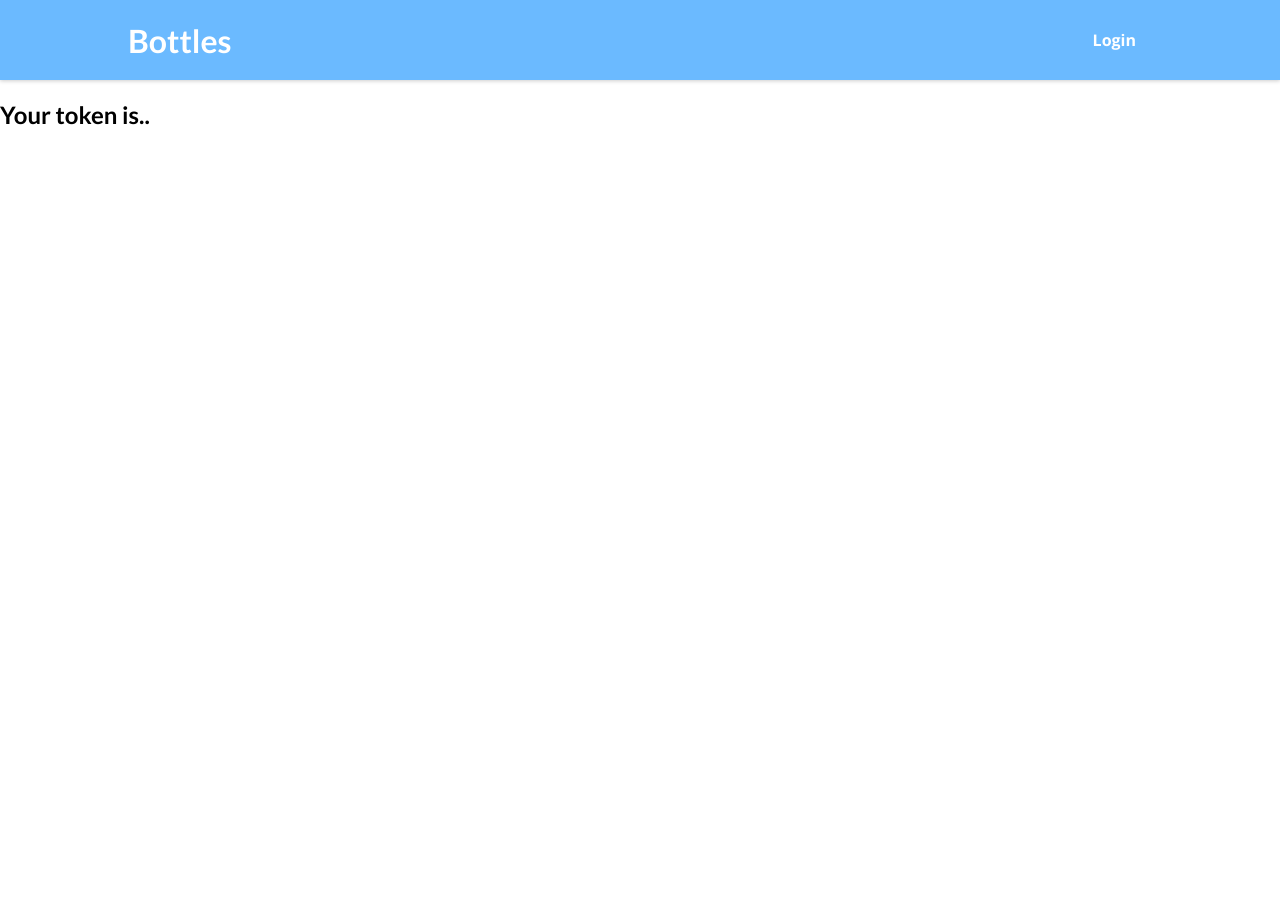
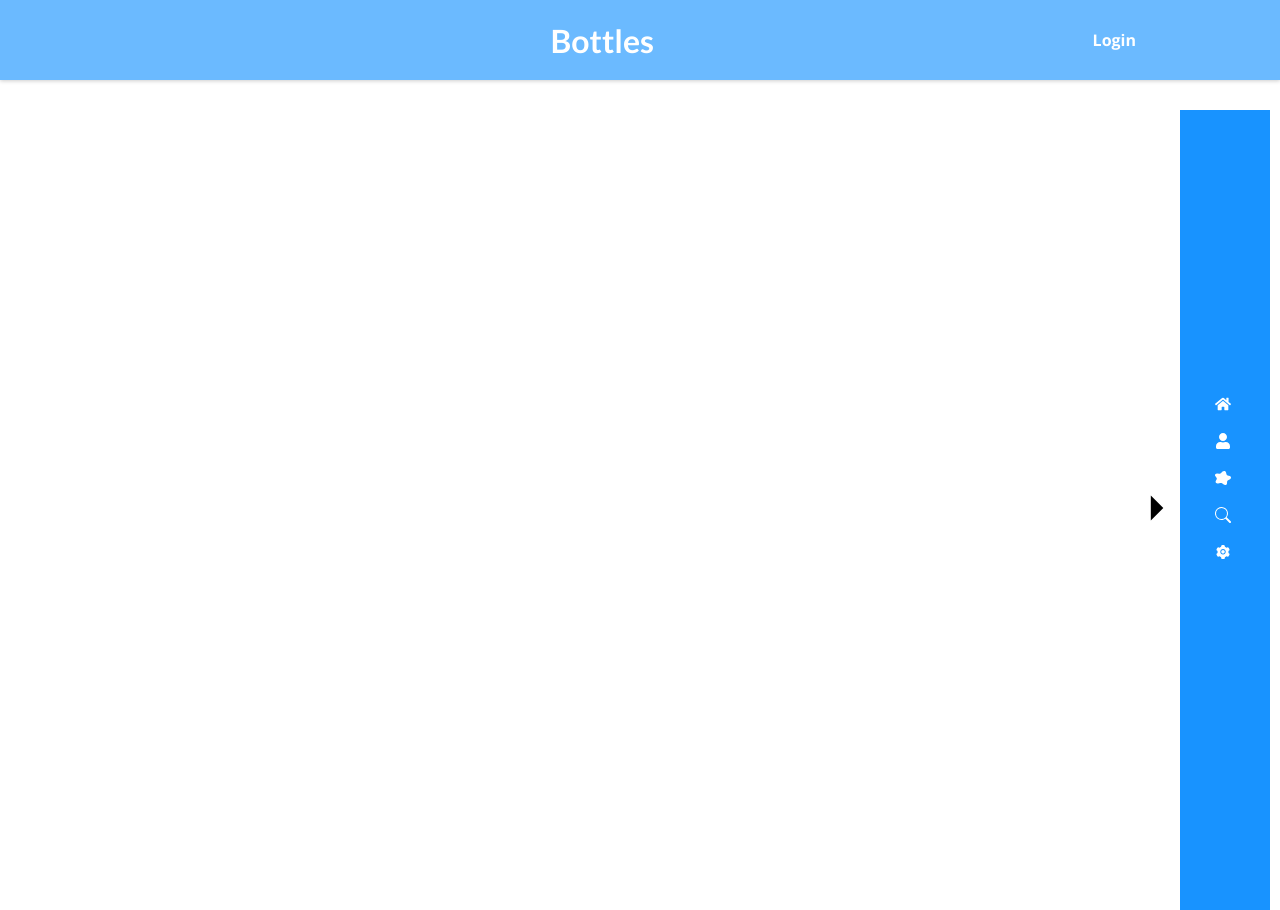
Before and after one commit to WangJongwook/Bottles_FE_DeskTop, a React (Create React App) app: page /loginCompletePage in a window 1280 px wide. Before the commit the page ends 800 px from the top, so only its background shows below. Built offline with nearby package versions, Linux system fonts and the light colour scheme.

Commit message:
feat(router): update to use sidenevbar

```diff
--- a/package.json
+++ b/package.json
@@ -6,9 +6,11 @@
     "@testing-library/jest-dom": "^5.11.6",
     "@testing-library/react": "^11.2.2",
     "@testing-library/user-event": "^12.5.0",
+    "framer-motion": "^4.1.17",
     "react": "^18.0.0",
     "react-dom": "^18.0.0",
-    "react-router-dom": "^5.2.0",
+    "react-icons": "^4.7.1",
+    "react-router-dom": "^5.3.4",
     "react-scripts": "4.0.1",
     "web-vitals": "^0.2.4"
   },
--- /dev/null
+++ b/src/App.css
@@ -0,0 +1,119 @@
+* {
+  margin: 0;
+  padding: 0;
+  box-sizing: border-box;
+}
+a{
+  margin: auto;
+}
+.big-container {
+  display: flex;
+  float: right;
+}
+.main-container {
+  float: right;
+
+}
+main {
+  padding: 10px;
+}
+
+.title {
+  font-size: 3rem;
+  display: grid;
+  place-items: center;
+}
+
+/* Sidebar */
+.sidebar {
+  background: #1893ff;
+  color: white;
+  height: 100vh;
+  overflow-y: auto;
+  width:100px;
+
+}
+
+.top_section {
+  width:50px;
+  display: flex;
+  align-items: center;
+  justify-content: space-between;
+}
+.logo {
+  font-size: 18px;
+  line-height: 0;
+}
+.bars {
+  width: 30px;
+}
+.hide {
+  display: none;
+}
+
+.search {
+  display: flex;
+  align-items: center;
+  margin: 10px 0;
+  height: 30px;
+  padding: 10px;
+}
+.search input {
+  border: none;
+  margin-left: 10px;
+  border-radius: 5px;
+  background: rgb(238, 238, 238);
+
+  color: white;
+}
+
+.routes {
+  margin-top: 280px;
+  display: flex;
+  flex-direction: column;
+  gap: 5px;
+}
+.link {
+  display: flex;
+  color: white;
+  gap: 10px;
+  padding: 5px 10px;
+  border-right: 4px solid transparent;
+  transition: 0.2s cubic-bezier(0.6, -0.28, 0.735, 0.045);
+}
+.link:hover {
+  border-right: 4px solid white;
+  background: rgb(45, 51, 89);
+  transition: 0.2s cubic-bezier(0.6, -0.28, 0.735, 0.045);
+}
+.active {
+
+  border-right: 4px solid white;
+  background: rgb(45, 51,s 89);
+}
+.link_text {
+  white-space: nowrap;
+  font-size: 15px;
+}
+
+.menu {
+  display: flex;
+  color: white;
+
+  padding: 5px 10px;
+  border-right: 4px solid transparent;
+  transition: 0.2s cubic-bezier(0.6, -0.28, 0.735, 0.045);
+  justify-content: space-between;
+}
+.menu_item {
+  display: flex;
+  gap: 10px;
+}
+.menu_container {
+  display: flex;
+  flex-direction: column;
+}
+.menu_container .link {
+  padding-left: 20px;
+  border-bottom: #fff 0.5px solid;
+}
--- a/src/App.js
+++ b/src/App.js
@@ -1,30 +1,49 @@
-import { Switch, Route } from 'react-router-dom';
+import { Switch } from "react-router-dom";
+import { BrowserRouter as Router, Route} from "react-router-dom";
+import "./App.css";
 
-import Layout from './components/Layout/Layout';
-import UserProfile from './components/Profile/UserProfile';
-import AuthPage from './pages/AuthPage';
-import HomePage from './pages/HomePage';
-import LoginCompletePage from './pages/LoginCompletePage';
+import Layout from "./components/Layout/Layout";
+import UserProfile from "./components/Profile/UserProfile";
+import SideBar from "./components/SideBar/SideBar";
+import AuthPage from "./pages/AuthPage";
+import HomePage from "./pages/HomePage";
+import LoginCompletePage from "./pages/LoginCompletePage";
 
 
-
+import Home from "./pages/Home";
+import Myfeed from "./pages/MyFeed";
+import Popular from "./pages/Popular";
+import Search from "./pages/Search";
+import Setting from "./pages/Setting";
 
 function App() {
   return (
     <Layout>
       <Switch>
-        <Route path='/' exact>
+        <Route path="/" exact>
           <HomePage />
         </Route>
-        <Route path='/auth'>
+        <Route path="/auth">
           <AuthPage />
         </Route>
-        <Route path='/profile'>
+        <Route path="/profile">
           <UserProfile />
         </Route>
-        <Route path='/loginCompletePage'>
+        <Route path="/loginCompletePage">
           <LoginCompletePage />
         </Route>
+        <Router>
+      <SideBar>
+
+          <Route path="/home" element={<Home />} />
+          <Route path="/myfeed" element={<Myfeed />} />
+          <Route path="/popular" element={<Popular />} />
+          <Route path="/search" element={<Search />} />
+          <Route path="/setting" element={<Setting />} />
+          <Route path="*" element={<> not found</>} />
+
+      </SideBar>
+    </Router>
       </Switch>
     </Layout>
   );
--- /dev/null
+++ b/src/components/SideBar/SideBar.jsx
@@ -0,0 +1,146 @@
+import { NavLink } from "react-router-dom";
+import { FaBars, FaHome, FaUser, FaSplotch } from "react-icons/fa";
+import { AiFillSetting } from "react-icons/ai";
+import { RiArrowRightSFill } from "react-icons/ri";
+import { BsCartCheck, BsSearch } from "react-icons/bs";
+import { useState } from "react";
+import { AnimatePresence, motion } from "framer-motion";
+import SideBarMenu from "./SideBarMenu";
+
+//메뉴 목록
+const routes = [
+  {
+    path: "/home",
+    name: "홈",
+    icon: <FaHome />,
+  },
+  {
+    path: "/myfeed",
+    name: "내 피드",
+    icon: <FaUser />,
+  },
+  {
+    path: "/popular",
+    name: "인기피드",
+    icon: <FaSplotch />,
+  },
+  {
+    path: "/search",
+    name: "검색",
+    icon: <BsSearch />,
+  },
+  {
+    path: "/setting",
+    name: "설정",
+    icon: <AiFillSetting />,
+  },
+];
+
+//애니메이션 설정
+const SideBar = ({ children }) => {
+  const [isOpen, setIsOpen] = useState(false);
+  const toggle = () => setIsOpen(!isOpen);
+  const inputAnimation = {
+    hidden: {
+      width: 0,
+      padding: 0,
+      transition: {
+        duration: 0.2,
+      },
+    },
+    show: {
+      width: "140px",
+      padding: "5px 15px",
+      transition: {
+        duration: 0.2,
+      },
+    },
+  };
+
+  const showAnimation = {
+    hidden: {
+      width: 0,
+      opacity: 0,
+      transition: {
+        duration: 0.5,
+      },
+    },
+    show: {
+      opacity: 1,
+      width: "auto",
+      transition: {
+        duration: 0.5,
+      },
+    },
+  };
+
+  return (
+    <>
+      <main>{children}</main>
+      <div className="big-container">
+        {/* 토글바 */}
+        <div className="top_section">
+          <div className="bars">
+            <RiArrowRightSFill size="50" onClick={toggle} />
+          </div>
+        </div>
+        {/* 메인컨테이너 */}
+        <div className="main-container">
+          <motion.div
+            animate={{
+              width: isOpen ? "200px" : "90px",
+              transition: {
+                duration: 0.5,
+                type: "spring",
+                damping: 10,
+              },
+            }}
+            className={`sidebar `}
+          >
+            {/* 사이드바 목록  */}
+            <section className="routes">
+              {routes.map((route, index) => {
+                if (route.subRoutes) {
+                  return (
+                    <SideBarMenu
+                      setIsOpen={setIsOpen}
+                      route={route}
+                      showAnimation={showAnimation}
+                      isOpen={isOpen}
+                    />
+                  );
+                }
+                // 애니메이션
+                return (
+                  <NavLink
+                    to={route.path}
+                    key={index}
+                    className="link"
+                    activeclassname="active"
+                  >
+                    <div className="icon">{route.icon}</div>
+                    <AnimatePresence>
+                      {isOpen && (
+                        <motion.div
+                          variants={showAnimation}
+                          initial="hidden"
+                          animate="show"
+                          exit="hidden"
+                          className="link_text"
+                        >
+                          {route.name}
+                        </motion.div>
+                      )}
+                    </AnimatePresence>
+                  </NavLink>
+                );
+              })}
+            </section>
+          </motion.div>
+        </div>
+      </div>
+    </>
+  );
+};
+
+export default SideBar;
--- /dev/null
+++ b/src/components/SideBar/SideBarMenu.jsx
@@ -0,0 +1,107 @@
+import { AnimatePresence, motion } from "framer-motion";
+import React, { useState, useEffect } from "react";
+import { FaAngleDown } from "react-icons/fa";
+import { NavLink } from "react-router-dom";
+
+const menuAnimation = {
+  hidden: {
+    opacity: 0,
+    height: 0,
+    padding: 0,
+    transition: { duration: 0.3, when: "afterChildren" },
+  },
+  show: {
+    opacity: 1,
+    height: "auto",
+    transition: {
+      duration: 0.3,
+      when: "beforeChildren",
+    },
+  },
+};
+const menuItemAnimation = {
+  hidden: (i) => ({
+    padding: 0,
+    x: "-100%",
+    transition: {
+      duration: (i + 1) * 0.1,
+    },
+  }),
+  show: (i) => ({
+    x: 0,
+    transition: {
+      duration: (i + 1) * 0.1,
+    },
+  }),
+};
+
+const SideBarMenu = ({ route, showAnimation, isOpen, setIsOpen }) => {
+  const [isMenuOpen, setIsMenuOpen] = useState(false);
+  const toggleMenu = () => {
+    setIsMenuOpen(!isMenuOpen);
+    setIsOpen(true);
+  };
+
+  useEffect(() => {
+    if (!isOpen) {
+      setIsMenuOpen(false);
+    }
+  }, [isOpen]);
+  return (
+    <>
+      <div className="menu" onClick={toggleMenu}>
+        <div className="menu_item">
+          <div className="icon">{route.icon}</div>
+          <AnimatePresence>
+            {isOpen && (
+              <motion.div
+                variants={showAnimation}
+                initial="hidden"
+                animate="show"
+                exit="hidden"
+                className="link_text"
+              >
+                {route.name}
+              </motion.div>
+            )}
+          </AnimatePresence>
+        </div>
+        {isOpen && (
+          <motion.div
+            animate={
+              isMenuOpen
+                ? {
+                    rotate: -90,
+                  }
+                : { rotate: 0 }
+            }
+          >
+            <FaAngleDown />
+          </motion.div>
+        )}
+      </div>{" "}
+      <AnimatePresence>
+        {isMenuOpen && (
+          <motion.div
+            variants={menuAnimation}
+            initial="hidden"
+            animate="show"
+            exit="hidden"
+            className="menu_container"
+          >
+            {route.subRoutes.map((subRoute, i) => (
+              <motion.div variants={menuItemAnimation} key={i} custom={i}>
+                <NavLink to={subRoute.path} className="link">
+                  <div className="icon">{subRoute.icon}</div>
+                  <motion.div className="link_text">{subRoute.name}</motion.div>
+                </NavLink>
+              </motion.div>
+            ))}
+          </motion.div>
+        )}{""}
+      </AnimatePresence>
+    </>
+  );
+};
+
+export default SideBarMenu;
--- /dev/null
+++ b/src/pages/Home.jsx
@@ -0,0 +1,5 @@
+const Home = () => {
+  return <div className="title"> 홈</div>;
+};
+
+export default Home;
--- a/src/pages/LoginCompletePage.js
+++ b/src/pages/LoginCompletePage.js
@@ -1,5 +1,6 @@
 import { useContext } from "react";
 
+import SideBar from "../components/SideBar/SideBar";
 import AuthContext from "../store/auth-context";
 
 const LoginCompletePage = () => {
@@ -9,8 +10,8 @@ const LoginCompletePage = () => {
 
   return (
     <section>
-      <h1>Your token is..</h1>
-      <h2>{authCtx.token}</h2>
+      {/* <h2>{authCtx.token}</h2> */}
+      <SideBar></SideBar>
     </section>
   );
 };
--- /dev/null
+++ b/src/pages/MyFeed.jsx
@@ -0,0 +1,5 @@
+const Myfeed = () => {
+  return <div className="title"> 내 피드</div>;
+};
+
+export default Myfeed;
--- /dev/null
+++ b/src/pages/Popular.jsx
@@ -0,0 +1,5 @@
+const Popular = () => {
+  return <div className="title"> 인기 피드</div>;
+};
+
+export default Popular;
--- /dev/null
+++ b/src/pages/Search.jsx
@@ -0,0 +1,5 @@
+const Search = () => {
+  return <div className="title">검색</div>;
+};
+
+export default Search;
--- /dev/null
+++ b/src/pages/Setting.jsx
@@ -0,0 +1,5 @@
+const Setting = () => {
+  return <div className="title"> 설정</div>;
+};
+
+export default Setting;
```
Also changed, not shown: 2 other files (tests, documents, lock files or other folders).
